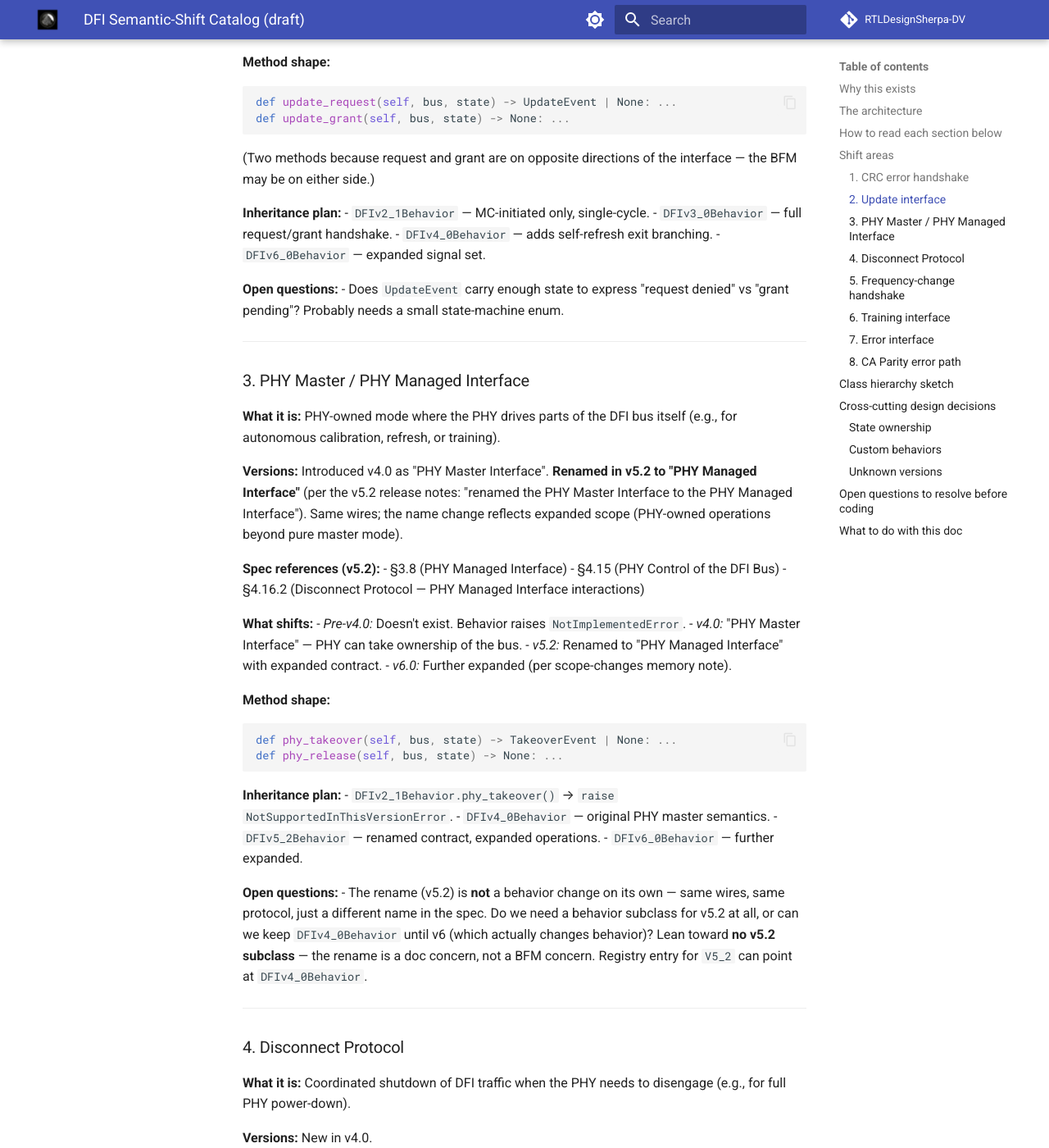
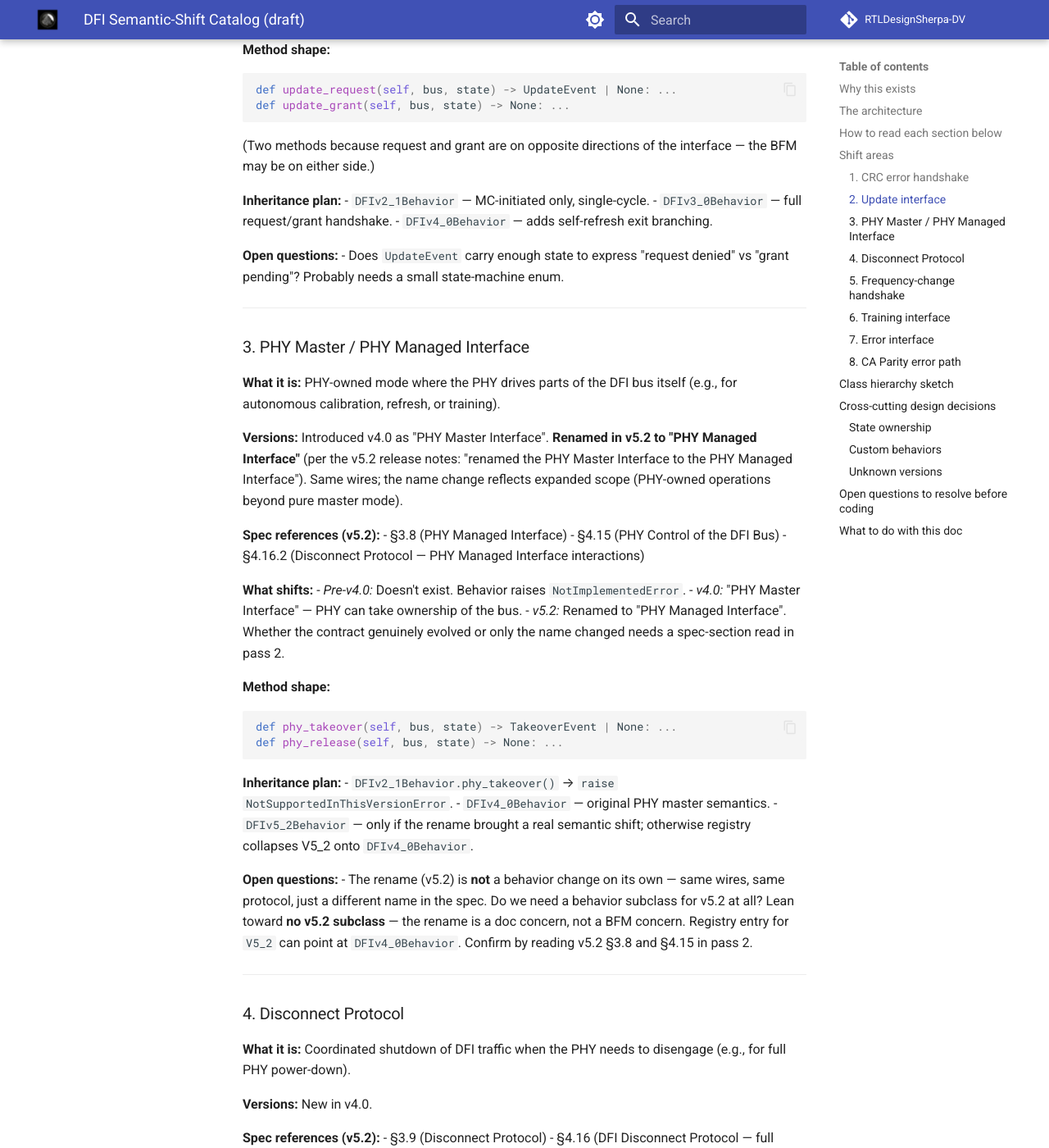
Before and after one commit to sean-galloway/RTLDesignSherpa-DV, an MkDocs documentation site: the page built from docs/internal/dfi-semantic-shifts.md, in a window 1280 px wide and 1400 px high, scrolled down 3599 px. Shown: the whole window at 82% size. Built offline with MkDocs 1.6.1 and Material for MkDocs 9.7.7, drawn with Linux system fonts in a browser that asks for light colours; comment, search, counter and statistics services are not loaded; some of the changed text lies outside the part shown.

Commit message:
refactor(dfi): narrow BFM scope to v2.1-v5.x (issue #16)
v6.0 is a sufficient discontinuity (dropped DDR1-4 + LPDDR1-4, added
LPDDR6 + HBM4, expanded sub-interfaces 6→14) that it's better treated
as a future BFM generation than as an extension of this one. Narrowing
scope now keeps the architecture honest: every supported version
shares the legacy DDR support path, no version-specific support gates
needed.

Changes:

src/CocoTBFramework/components/dfi/dfi_signals.py
  - Drop V6_0 from DFIVersion enum
  - Drop LPDDR6 / HBM4 from MemoryType enum
  - Drop V6_0 row from SUPPORTED_MEMORY_BY_VERSION
  - Drop V6_0 entry from _version_rank
  - Clean v6-related validation messages and comments; keep informative
    historical context (e.g., "v2.1 called this 'Control Interface'")

src/CocoTBFramework/components/dfi/dfi_field_configs.py
  - Update docstring naming-history note to drop forward-looking v6 ref

tests/unit/test_dfi_signals.py
  - Delete v6-specific tests: test_v6_drops_legacy_memory_types,
    test_v6_adds_hbm4_and_lpddr6
  - Adapt others to V5_2 ceiling (validate_catches_legacy_only_pair_at_higher_version,
    test_applies_rejects_when_above_max_version)
  - Rename test_sub_interface_enum_covers_v6_interfaces → ..._v5_interfaces
  - Replace test_memory_type_enum_covers_v6_additions with the negative
    assertion: LPDDR6/HBM4 must NOT be in the enum at this scope

docs/internal/dfi-semantic-shifts.md
  - Add explicit "Scope: DFI v2.1-v5.x" statement at the top
  - Remove DFIv6_0Behavior from architecture sketch and class hierarchy
  - Note future v6+ generation will inherit some pieces but reorganize
    the behavior tree around v6 as the new baseline

Tier 1: 255 unit tests (was 257; -2 deleted v6-specific tests). All
green. Tier 2 unchanged.

````diff
--- a/docs/internal/dfi-semantic-shifts.md
+++ b/docs/internal/dfi-semantic-shifts.md
@@ -3,6 +3,12 @@
 > **Status:** Design pressure-test, not user-facing docs. Iterate freely here
 > before any code is written. If a shift area doesn't fit the architecture
 > below, the architecture is what we change — not the area.
+>
+> **Scope:** DFI v2.1 through v5.x. Covers DDR1-5 + LPDDR1-5. v6.0 dropped
+> all DDR/LPDDR types below DDR5/LPDDR5 and added LPDDR6 / HBM4 — that
+> represents enough of a discontinuity to be a future BFM generation, not
+> an extension of this one. The v6.0 research is preserved in the
+> `project_dfi_v6_scope_changes` memory note; the current BFM stops at v5.x.
 
 ## Why this exists
 
@@ -53,9 +59,6 @@
     def phy_master(self, bus, state): ...         # renamed; semantics evolved
     # everything else inherited
 
-class DFIv6_0Behavior(DFIv5_2Behavior):
-    # ...
-
 # 2. Registry dict — the ONLY place that knows about versions.
 VERSION_BEHAVIOR = {
     DFIVersion.V2_1: DFIv2_1Behavior,
@@ -65,7 +68,7 @@
     DFIVersion.V5_0: DFIv4_0Behavior,   # v5.0 is corrections-only
     DFIVersion.V5_1: DFIv4_0Behavior,   # v5.1 is new signals (additive)
     DFIVersion.V5_2: DFIv5_2Behavior,   # PHY-master renamed
-    DFIVersion.V6_0: DFIv6_0Behavior,
+    # v6.0+ is a future BFM generation — see scope statement at the top.
 }
 ```
 
@@ -150,8 +153,8 @@
 PHY recalibration / training touch-up.
 
 **Versions:** Existed pre-v3.0 in a simpler form. v3.0 "enhanced the update
-interface". v4.0 added self-refresh-exit semantics. v6.0 expanded substantially
-(per the v6.0 scope-changes memory note).
+interface". v4.0 added self-refresh-exit semantics. (v6.0 expanded
+substantially — out of scope for this generation.)
 
 **Spec references (v5.2):**
 - §3.4 (Update Interface)
@@ -164,8 +167,6 @@
 - *v3.0:* Bidirectional request/grant handshake.
 - *v4.0:* Self-refresh exit integration — update can now interleave with
   self-refresh.
-- *v6.0:* Further expanded (specifics from memory note: sub-interfaces grew
-  6→14, update is one of the ones that gained signals).
 
 **Method shape:**
 ```python
@@ -180,7 +181,6 @@
 - `DFIv2_1Behavior` — MC-initiated only, single-cycle.
 - `DFIv3_0Behavior` — full request/grant handshake.
 - `DFIv4_0Behavior` — adds self-refresh exit branching.
-- `DFIv6_0Behavior` — expanded signal set.
 
 **Open questions:**
 - Does `UpdateEvent` carry enough state to express "request denied" vs "grant
@@ -206,8 +206,8 @@
 **What shifts:**
 - *Pre-v4.0:* Doesn't exist. Behavior raises `NotImplementedError`.
 - *v4.0:* "PHY Master Interface" — PHY can take ownership of the bus.
-- *v5.2:* Renamed to "PHY Managed Interface" with expanded contract.
-- *v6.0:* Further expanded (per scope-changes memory note).
+- *v5.2:* Renamed to "PHY Managed Interface". Whether the contract genuinely
+  evolved or only the name changed needs a spec-section read in pass 2.
 
 **Method shape:**
 ```python
@@ -218,16 +218,15 @@
 **Inheritance plan:**
 - `DFIv2_1Behavior.phy_takeover()` → `raise NotSupportedInThisVersionError`.
 - `DFIv4_0Behavior` — original PHY master semantics.
-- `DFIv5_2Behavior` — renamed contract, expanded operations.
-- `DFIv6_0Behavior` — further expanded.
+- `DFIv5_2Behavior` — only if the rename brought a real semantic shift; otherwise
+  registry collapses V5_2 onto `DFIv4_0Behavior`.
 
 **Open questions:**
 - The rename (v5.2) is **not** a behavior change on its own — same wires, same
   protocol, just a different name in the spec. Do we need a behavior subclass
-  for v5.2 at all, or can we keep `DFIv4_0Behavior` until v6 (which actually
-  changes behavior)? Lean toward **no v5.2 subclass** — the rename is a doc
+  for v5.2 at all? Lean toward **no v5.2 subclass** — the rename is a doc
   concern, not a BFM concern. Registry entry for `V5_2` can point at
-  `DFIv4_0Behavior`.
+  `DFIv4_0Behavior`. Confirm by reading v5.2 §3.8 and §4.15 in pass 2.
 
 ---
 
@@ -437,13 +436,10 @@
         ├── DFIv3_1Behavior  ← PHY-requested training, Low-power separation
         │
         └── DFIv4_0Behavior  ← PHY Master, Disconnect, Frequency change
-            │                  protocol split, Training (optional + per-slice),
-            │                  Update (self-refresh exit)
-            │
-            └── DFIv5_2Behavior   ← *Possibly* — only if PHY Master rename has
-                │                   any semantic implication
-                │
-                └── DFIv6_0Behavior ← (TBD — need v6.0 spec deep-dive)
+                               protocol split, Training (optional + per-slice),
+                               Update (self-refresh exit)
+            (DFIv5_2Behavior only created if the PHY Master rename has any
+             genuine semantic implication — see open question below.)
 
 VERSION_BEHAVIOR = {
     DFIVersion.V2_1: DFIv2_1Behavior,
@@ -453,7 +449,7 @@
     DFIVersion.V5_0: DFIv4_0Behavior,   # corrections-only release
     DFIVersion.V5_1: DFIv4_0Behavior,   # new signals (additive, no shift)
     DFIVersion.V5_2: DFIv4_0Behavior,   # rename only (no semantic shift)
-    DFIVersion.V6_0: DFIv6_0Behavior,
+    # v6.0+ is a future BFM generation; out of scope here.
 }
 ```
 
@@ -515,10 +511,13 @@
    land in two waves (Phase 2 first, Phase 3 second), or all at once with
    stub methods for un-implemented areas?
 
-5. **v6.0 deep-dive.** The v6.0 scope-changes memory note says sub-interfaces
-   grew 6→14 and v6.0 dropped DDR1-4/LPDDR1-4. We haven't enumerated the new
-   shifts yet. **Recommended next step after this doc is approved:** dedicated
-   v6.0 spec read-through to fill in `DFIv6_0Behavior`.
+5. **v6+ deferred.** v6.0 is a sufficient discontinuity (dropped DDR1-4 +
+   LPDDR1-4, added LPDDR6 + HBM4, expanded sub-interfaces 6→14) that it's
+   treated as a future BFM generation, not an extension of this one. When we
+   come back to it, expect the v6+ BFM to **inherit some pieces** (e.g., the
+   address-mapping primitive, the JEDEC timing loader, the basic command
+   primitives) but reorganize the behavior class tree around v6 as the new
+   baseline. Not in this doc's scope.
 
 6. **Testing strategy.** Each behavior class gets its own unit test file
    (`test_dfi_v3_0_behavior.py`, etc.) that constructs the class with a
````
Also changed, not shown: 3 other files.
